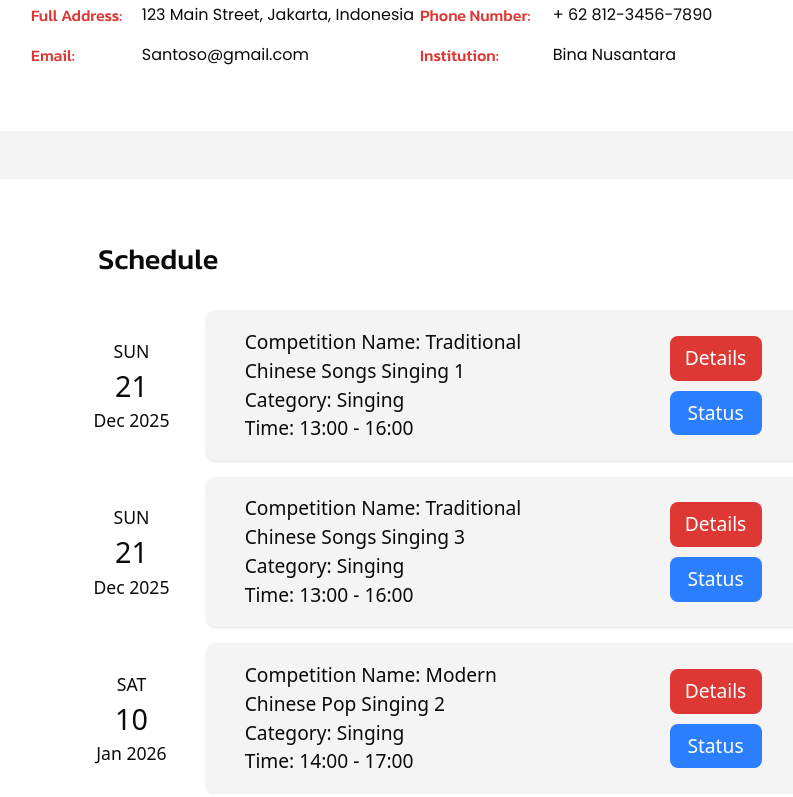
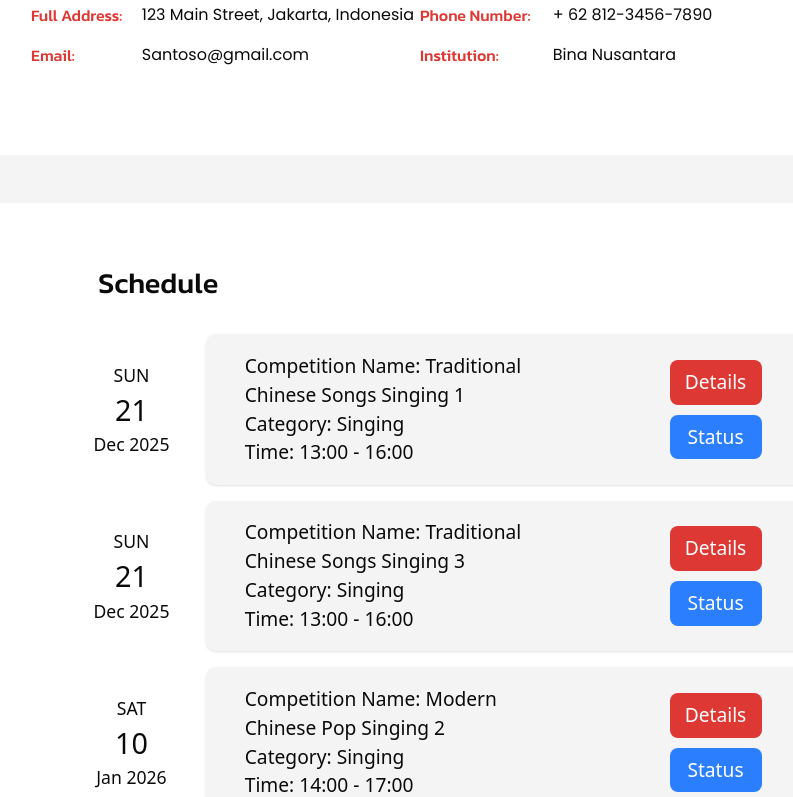
Before and after one commit to Ella-Raputri/WADS-FinalProject, a React (Vite) app in the folder frontend/: page /userhome in a window 1280 px wide. Shown: the part 460-1257 px from the top of the page, without its empty margins (209-1002 px from the left). Built offline with nearby package versions, Linux system fonts and the light colour scheme.

Commit message:
Homepage Update

```diff
--- a/frontend/src/pages/participant/HomePage.jsx
+++ b/frontend/src/pages/participant/HomePage.jsx
@@ -84,7 +84,7 @@ endDate: new Date(2026, 0, 15)
         </div>
         <UserData name="Santoso" mandarinName="Xi Xi Xi" DOB="2002-05-15" gender="Male" fullAddress="123 Main Street, Jakarta, Indonesia" phoneNumber="+ 62 812-3456-7890" email="Santoso@gmail.com" institution="Bina Nusantara" />
       </div>
-      <div className='bg-[#F4F4F4] w-[100%] mt-[1em] flex justify-center items-center relative'>
+      <div className='bg-[#F4F4F4] w-[100%] mt-[2.5em] flex justify-center items-center relative'>
         <div className='bg-[#FFFFFF] w-[90%] md:w-[70%] shadow-xl rounded-[20px] my-[3em] xl:max-w-[1200px] 2xl:max-w-[1800px]'>
           <p className='font-kanit text-[1.4rem] xl:text-[1.8rem] font-medium sm:ml-[4em] justify-self-center pt-[2em] pb-[0.5em] sm:justify-self-start'>Schedule</p>
           <div className={`h-[70vh] min-h-[200px] max-h-[300px] xl:max-h-[500px] overflow-auto sm:mx-[2em] mb-5`}>
```
